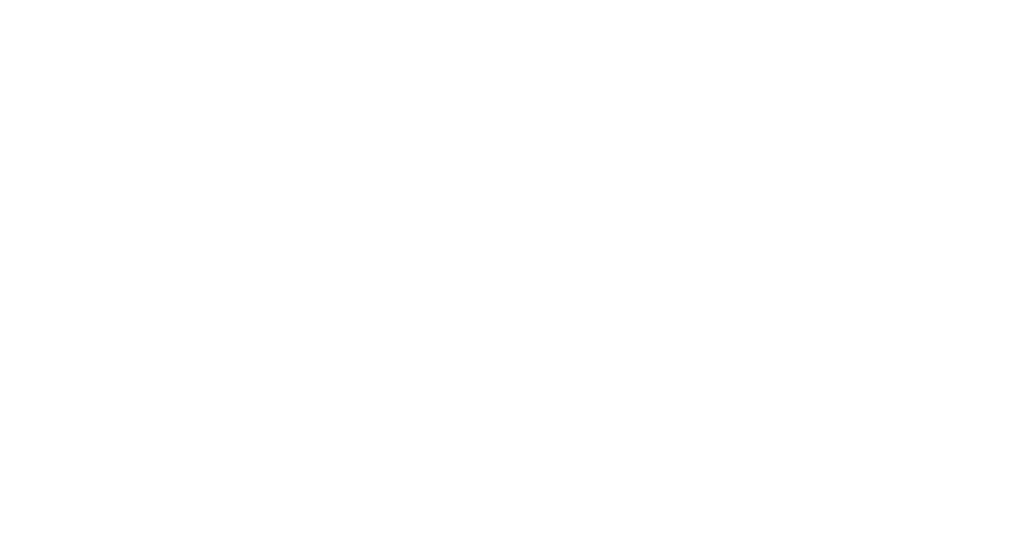
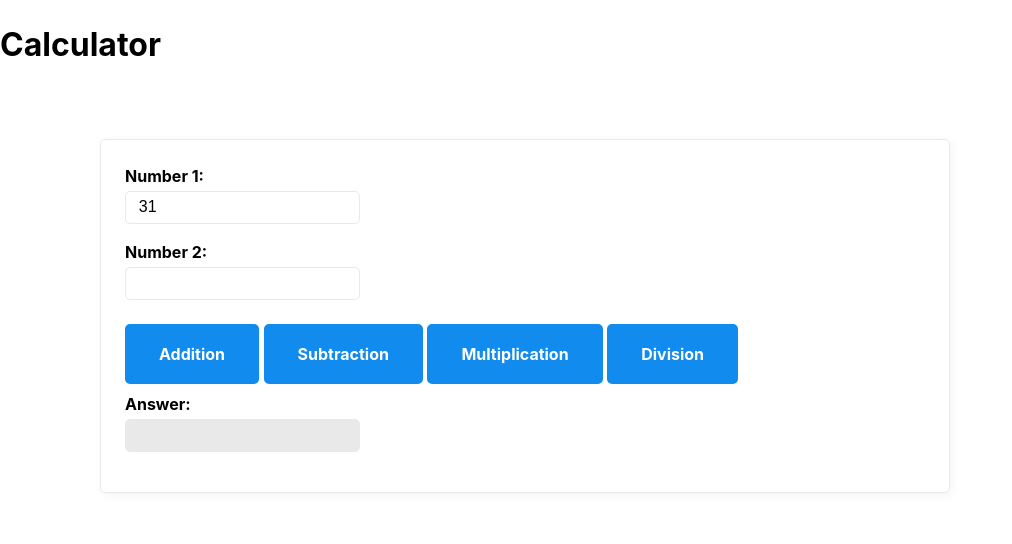
Before and after one commit to RadhikaDangal/Calculator, a plain HTML site: page index.html in a window 1280 px wide. Shown: the whole page, without its empty margins (0-1012 px from the left). Drawn offline with nearby package versions, Linux system fonts and the light colour scheme.

Commit message:
final commit

```diff
--- a/index.html
+++ b/index.html
@@ -1,13 +1,30 @@
 <!DOCTYPE html>
 <html lang="en">
-<head>
-    <meta charset="UTF-8">
-    <meta http-equiv="X-UA-Compatible" content="IE=edge">
-    <meta name="viewport" content="width=device-width, initial-scale=1.0">
+  <h1>Calculator</h1>
+  <head>
+    <meta charset="UTF-8" />
+    <meta http-equiv="X-UA-Compatible" content="IE=edge" />
+    <meta name="viewport" content="width=device-width, initial-scale=1.0" />
     <title>Calculator</title>
     <link rel="stylesheet" href="https://unpkg.com/mvp.css@1.12/mvp.css" />
-</head>
-<body>
+  </head>
+  <body>
+    <main>
+      <form>
+        <label for="numberOne">Number 1:</label>
+        <input type="number" name="numberOne" id="numberOneInput" value="31" />
+        <label for="numberTwo">Number 2:</label>
+        <input type="number" name="numberTwo" id="numberTwoInput" />
 
-</body>
+        <button id="additionButton" type="button" onclick="add();">Addition</button>
+        <button id="subtractionButton" type="button" onclick="subtraction();">Subtraction</button>
+        <button id="multiplicationButton" type ="button" onclick="multiplication();">Multiplication</button>
+        <button id="divisionButton" type="button" onclick="division ();">Division</button>
+
+        <label for="answer">Answer:</label>
+        <input type="number" name="answer" id="answerOutput" readonly />
+      </form>
+    </main>
+    <script src="scripts/main.js"></script>
+  </body>
 </html>
```
